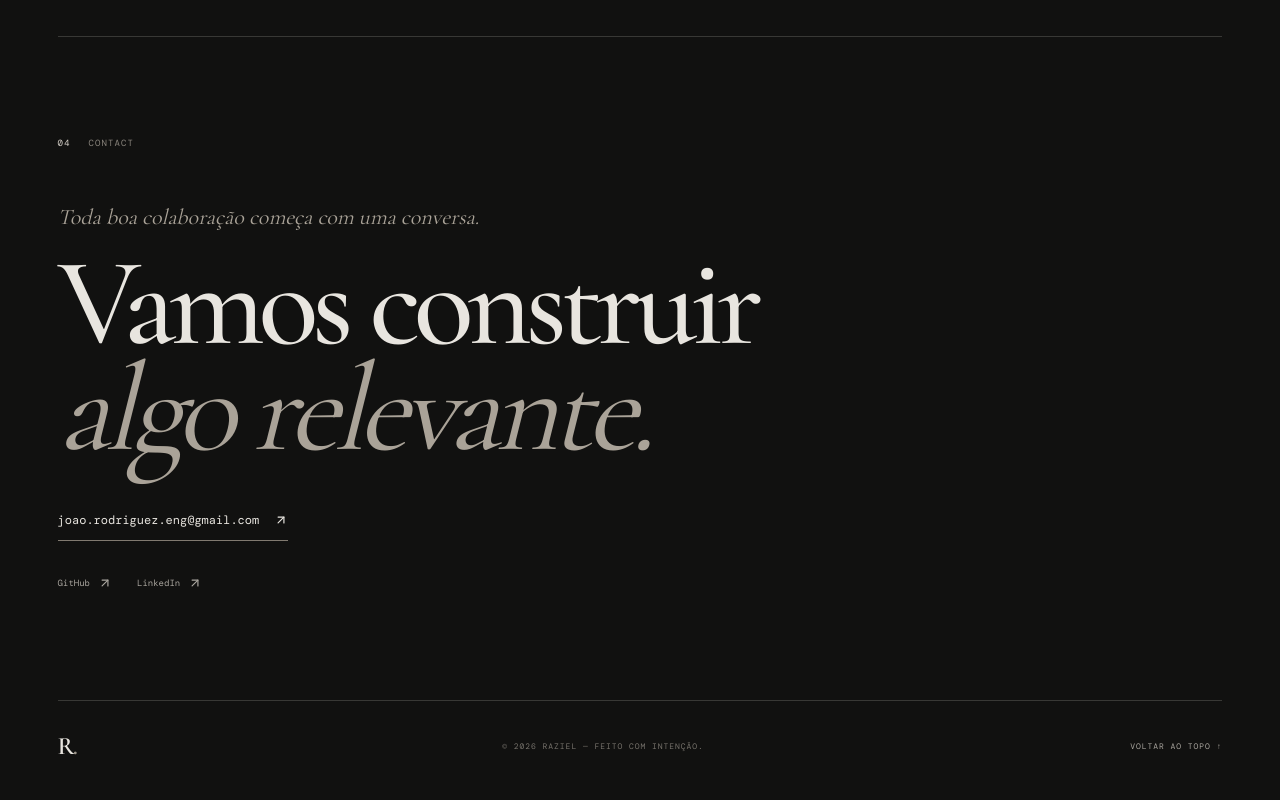
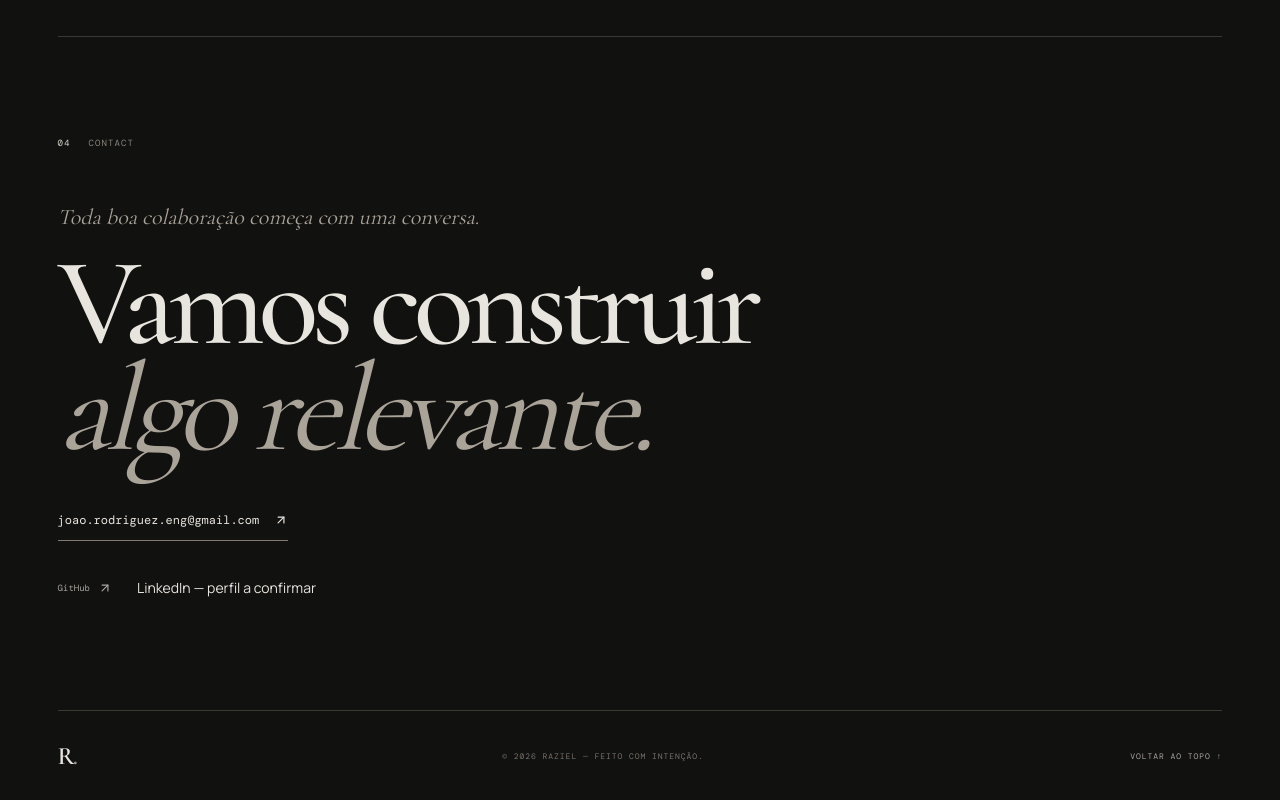
Before and after one commit to RAZIEL-SEC/Portifolio, a plain HTML site: page index.html in a window 1280 px wide. Shown: the part 4625-5425 px from the top of the page. Drawn offline with nearby package versions, Linux system fonts and the light colour scheme.

Commit message:
Avoid unverified LinkedIn destination

```diff
--- a/index.html
+++ b/index.html
@@ -115,7 +115,7 @@
       <p class="closing-pre">Toda boa colaboração começa com uma conversa.</p>
       <h2>Vamos construir<br><em>algo relevante.</em></h2>
       <a class="contact-mail" href="mailto:joao.rodriguez.eng@gmail.com">joao.rodriguez.eng@gmail.com <i data-lucide="arrow-up-right"></i></a>
-      <div class="social-links"><a href="https://github.com/RAZIEL-SEC" target="_blank" rel="noreferrer">GitHub <i data-lucide="arrow-up-right"></i></a><a href="https://www.linkedin.com/" target="_blank" rel="noreferrer" aria-label="LinkedIn — perfil a confirmar">LinkedIn <i data-lucide="arrow-up-right"></i></a></div>
+      <div class="social-links"><a href="https://github.com/RAZIEL-SEC" target="_blank" rel="noreferrer">GitHub <i data-lucide="arrow-up-right"></i></a><span class="social-pending">LinkedIn — perfil a confirmar</span></div>
     </section>
   </main>
 
```
